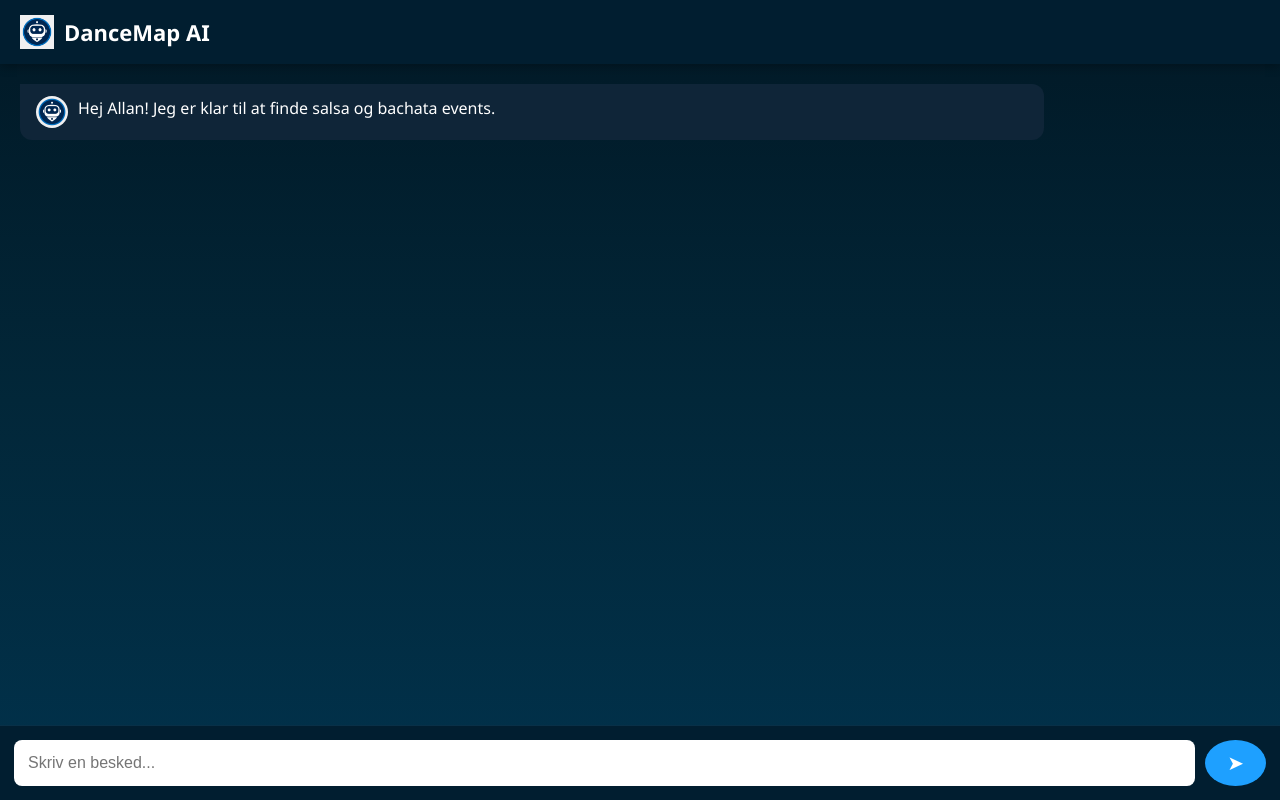
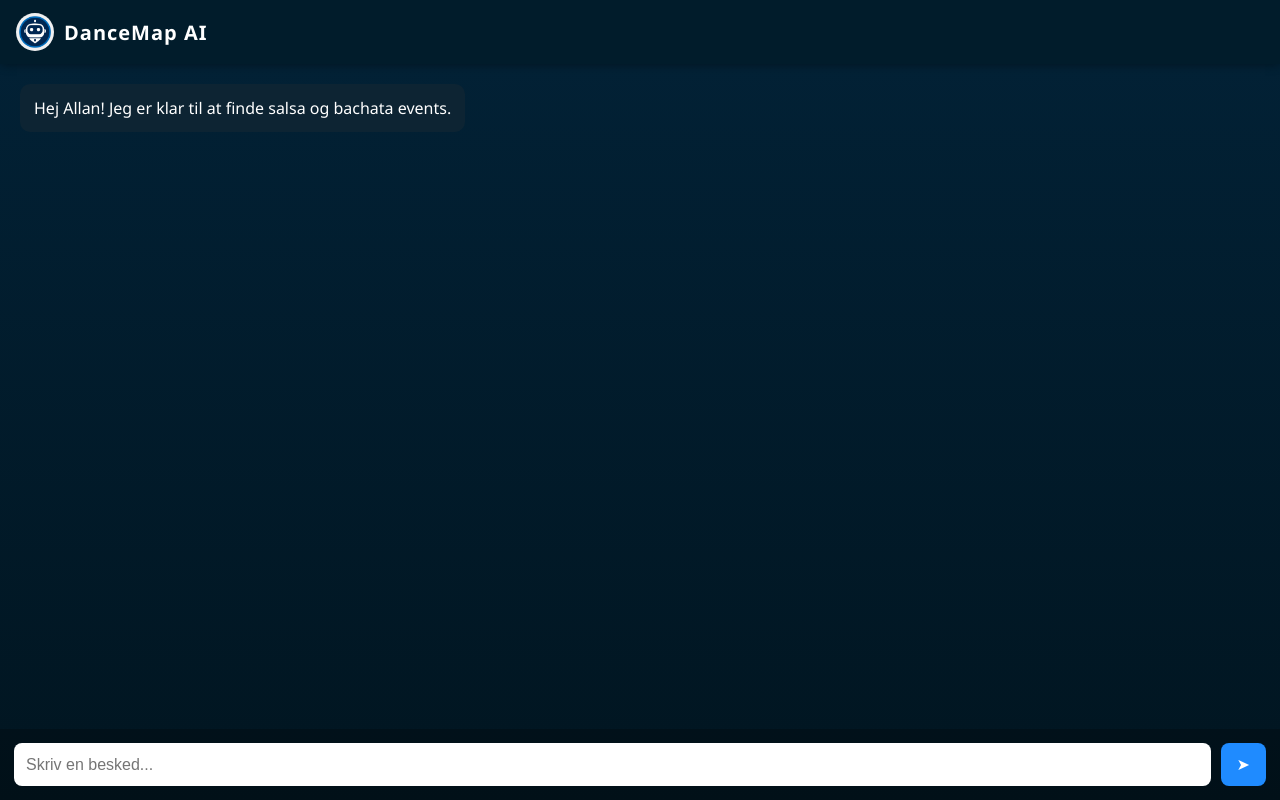
Before and after one commit to Ganga-Boi/dancemapai, a plain HTML site: page index.html in a window 1280 px wide. Drawn offline with Linux system fonts and the light colour scheme.

Commit message:
index.html

```diff
--- a/index.html
+++ b/index.html
@@ -8,7 +8,7 @@
 <style>
     body {
         margin: 0;
-      background: linear-gradient(180deg,#011825,#022739,#01324c);
+        background: linear-gradient(180deg, #022237, #011520);
         font-family: "Segoe UI", sans-serif;
         color: #fff;
     }
@@ -21,90 +21,113 @@
 
     .topbar {
         height: 64px;
-      background: #011e30;
+        background: #011c2b;
         display: flex;
         align-items: center;
-      padding: 0 20px;
-      box-shadow: 0 2px 10px #00000055;
-      font-size: 22px;
+        padding: 0 16px;
+        font-size: 20px;
         font-weight: 600;
-      gap: 10px;
+        letter-spacing: 1px;
+        box-shadow: 0 0 10px #00000070;
     }
 
     .topbar img {
-      width: 34px;
-      height: 34px;
+        width: 38px;
+        height: 38px;
+        border-radius: 50%;
+        margin-right: 10px;
     }
 
-    .chat {
+    #chat {
         flex: 1;
+        overflow-y: auto;
         padding: 20px;
-      overflow-y: auto;
     }
 
-    .msg {
-      max-width: 80%;
-      padding: 12px 16px;
-      margin-bottom: 16px;
-      border-radius: 12px;
-      line-height: 1.5;
+    .bot-row, .user-row {
+        margin-bottom: 14px;
         display: flex;
         align-items: flex-start;
     }
 
-    .msg-user {
-      margin-left: auto;
-      background: #1e88ff;
-      border-top-right-radius: 0;
+    .bot-bubble {
+        background: #0d2433;
+        border-radius: 10px;
+        padding: 12px 14px;
+        max-width: 70%;
+        line-height: 1.5;
     }
 
-    .msg-bot {
-      background: #0f2538;
-      border-top-left-radius: 0;
+    .user-bubble {
+        background: #1f8bff;
+        border-radius: 10px;
+        padding: 12px 14px;
+        max-width: 70%;
+        margin-left: auto;
+        color: #fff;
+        line-height: 1.5;
     }
 
-    .msg img {
-      width: 32px;
-      height: 32px;
-      border-radius: 50%;
-      margin-right: 10px;
+    .typing-row {
+        margin-bottom: 14px;
     }
 
-    .msg span {
-      display: block;
-      white-space: pre-wrap;
+    .typing-bubble {
+        width: 50px;
+        height: 20px;
+        display: flex;
+        align-items: center;
+        gap: 4px;
+    }
+
+    .dot {
+        width: 7px;
+        height: 7px;
+        background: #fff;
+        border-radius: 50%;
+        animation: blink 1.4s infinite ease-in-out;
+    }
+
+    .dot:nth-child(1) { animation-delay: 0s; }
+    .dot:nth-child(2) { animation-delay: 0.2s; }
+    .dot:nth-child(3) { animation-delay: 0.4s; }
+
+    @keyframes blink {
+        0%, 80%, 100% { opacity: 0.2; }
+        40% { opacity: 1; }
     }
 
     .input-area {
+        margin: 0;
         padding: 14px;
-      background: #011e30;
+        background: #00000040;
         display: flex;
         gap: 10px;
-      border-top: 1px solid #093047;
     }
 
-    input {
+    #userInput {
         flex: 1;
-      padding: 14px;
+        border: none;
+        padding: 12px;
+        font-size: 16px;
         border-radius: 8px;
+        outline: none;
+    }
+
+    #sendBtn {
+        background: #1f8bff;
+        color: #fff;
         border: none;
-      outline: none;
+        padding: 12px 16px;
+        border-radius: 8px;
+        cursor: pointer;
         font-size: 16px;
     }
+</style>
 
-    button {
-      background: #1ea0ff;
-      color: #fff;
-      border: none;
-      padding: 0 22px;
-      border-radius: 50%;
-      font-size: 20px;
-      cursor: pointer;
-    }
-  </style>
 </head>
+<body>
 
-<body>
 <div class="app">
 
     <div class="topbar">
@@ -112,84 +135,93 @@
         DanceMap AI
     </div>
 
-  <div id="chat" class="chat"></div>
+    <div id="chat"></div>
 
     <div class="input-area">
         <input id="userInput" type="text" placeholder="Skriv en besked..." />
-    <button onclick="sendMessage()">➤</button>
+        <button id="sendBtn" onclick="sendMessage()">➤</button>
     </div>
+
 </div>
 
 <script>
-const backendURL = "https://script.google.com/macros/s/AKfycbzmyLKzaezYgeNH1fuoJQHhdl2EAuVhhRg8xePwjw00aucUwMSxpBSylx3gIOYsBZco/exec";
+// ---------------- BACKEND URL ----------------
+const API_URL = "https://script.google.com/macros/s/AKfycbwD-2JRimeYJHLHAbDIccOsxQBXwTm_9pkQIYzU95F8r6iDJpPAY0R8sn127fKyzdNE/exec";
+// ---------------------------------------------
 
-/* Add message bubble */
-function addMessage(text, who, skipTyping = false) {
-  const box = document.createElement("div");
-  box.className = "msg msg-" + who;
+const chat = document.getElementById("chat");
 
-  if (who === "bot") {
-    const avatar = document.createElement("img");
-    avatar.src = "dancemap-icon.png";
-    box.appendChild(avatar);
+// ------------ BOT FILTER (kun dans) -------------
+function onlyDanceQuestions(text) {
+    const allowed = ["salsa", "bachata", "kizomba", "event", "dans", "dance"];
+    text = text.toLowerCase();
+    return allowed.some(word => text.includes(word));
+}
+// ------------------------------------------------
+
+// ---------------- MESSAGE FUNCTIONS --------------
+function addBotMessage(text){
+    const row = document.createElement("div");
+    row.className = "bot-row";
+    row.innerHTML = `<div class="bot-bubble">${text}</div>`;
+    chat.appendChild(row);
+    chat.scrollTop = chat.scrollHeight;
 }
 
-  const span = document.createElement("span");
+function addUserMessage(text){
+    const row = document.createElement("div");
+    row.className = "user-row";
+    row.innerHTML = `<div class="user-bubble">${text}</div>`;
+    chat.appendChild(row);
+    chat.scrollTop = chat.scrollHeight;
+}
+// ------------------------------------------------
 
-  if (!skipTyping && who === "bot") {
-    typeText(text, span);
-  } else {
-    span.textContent = text;
-  }
-
-  box.appendChild(span);
-  document.getElementById("chat").appendChild(box);
-
-  document.getElementById("chat").scrollTop = 999999;
-}
-
-/* Typing animation */
-function typeText(text, span) {
-  let i = 0;
-  function tick() {
-    if (i < text.length) {
-      span.textContent += text[i];
-      i++;
-      setTimeout(tick, 18);
-    }
-  }
-  tick();
-}
-
-/* FIRST MESSAGE ON LOAD */
-window.onload = () => {
-  addMessage("Hej Allan! Jeg er klar til at finde salsa og bachata events.", "bot", true);
-};
-
-/* SEND MESSAGE FUNCTION */
-function sendMessage() {
+function sendMessage(){
     const input = document.getElementById("userInput");
     const text = input.value.trim();
     if (!text) return;
 
-  addMessage(text, "user");
+    addUserMessage(text);
     input.value = "";
 
-  const formData = new FormData();
-  formData.append("text", text);
+    // Filter: kun dansespørgsmål
+    if (!onlyDanceQuestions(text)) {
+        addBotMessage("Jeg svarer kun på spørgsmål om salsa og bachata events i København. Prøv igen, Allan.");
+        return;
+    }
 
-  fetch(backendURL, {
+    // typing animation
+    const typing = document.createElement("div");
+    typing.className = "typing-row";
+    typing.innerHTML = `
+        <div class="typing-bubble">
+            <div class="dot"></div>
+            <div class="dot"></div>
+            <div class="dot"></div>
+        </div>`;
+    chat.appendChild(typing);
+    chat.scrollTop = chat.scrollHeight;
+
+    fetch(API_URL, {
         method: "POST",
-    body: formData
+        headers: { "Content-Type": "application/json" },
+        body: JSON.stringify({ message: text })
     })
-    .then(res => res.json())
+    .then(r => r.json())
     .then(data => {
-      addMessage(data.reply || "Intet svar modtaget.", "bot");
+        typing.remove();
+        addBotMessage(data.reply || "Der skete en fejl.");
     })
-    .catch(err => {
-      addMessage("Der skete en fejl.", "bot");
+    .catch(() => {
+        typing.remove();
+        addBotMessage("Der skete en fejl med forbindelsen.");
     });
 }
+
+// første besked
+addBotMessage("Hej Allan! Jeg er klar til at finde salsa og bachata events.");
+
 </script>
 
 </body>
```
Lines whose indentation alone changed are shown as unchanged.
